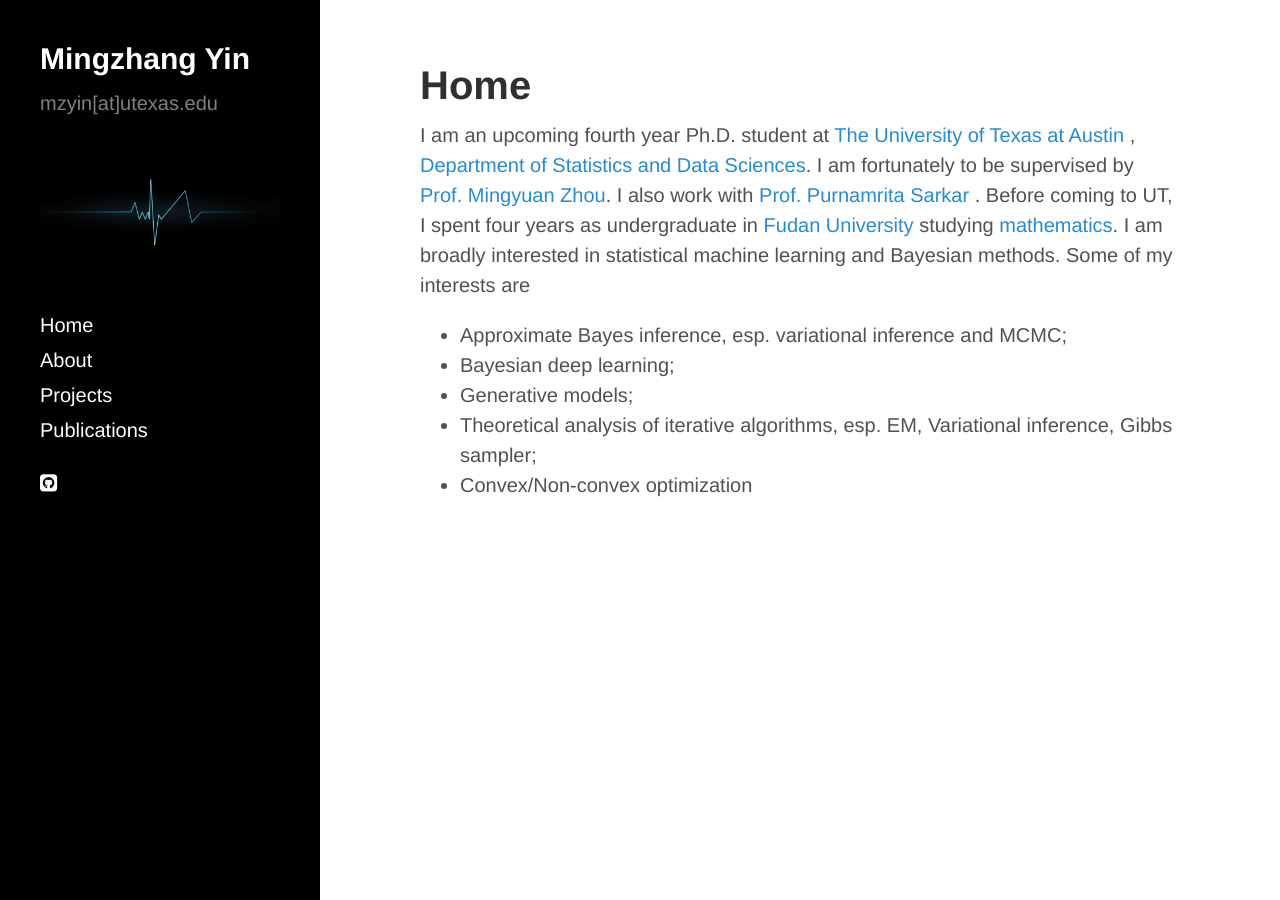
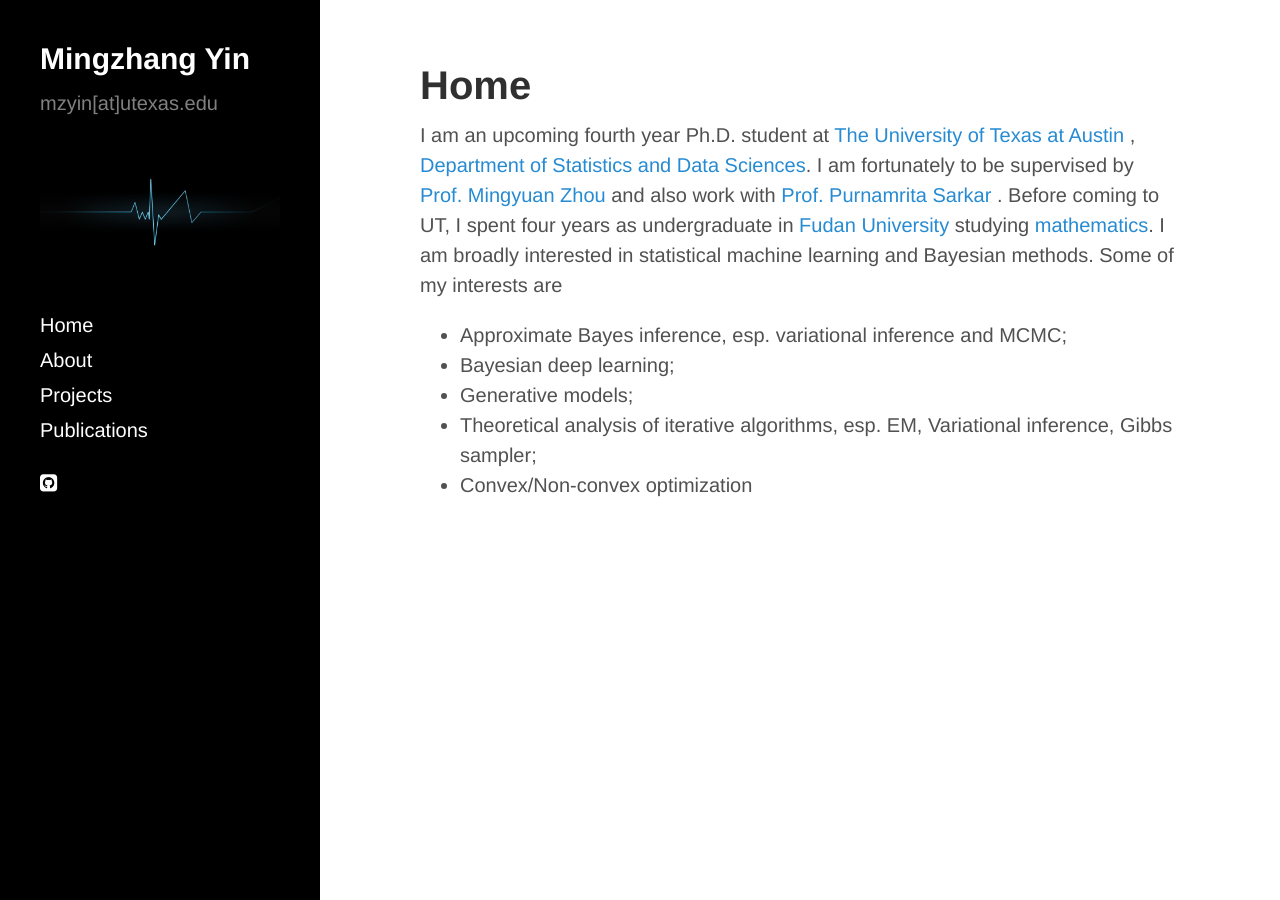
Before and after one commit to mingzhang-yin/mingzhang-yin.github.io, a Jekyll site: the page built from index.md, in a window 1280 px wide. Built offline with Jekyll 4.4.1, drawn with Linux system fonts in a browser that asks for light colours; nearby versions of some CDN libraries.

Commit message:
Update index.md

```diff
--- a/index.md
+++ b/index.md
@@ -12,7 +12,7 @@
   <p>
   I am an upcoming fourth year Ph.D. student at
   <a href="https://www.utexas.edu">The University of Texas at Austin</a> , <a href="https://stat.utexas.edu">Department of Statistics and Data Sciences</a>. I am fortunately to be supervised by
-  <a href="https://mingyuanzhou.github.io">Prof. Mingyuan Zhou</a>. I also work with   <a href="https://psarkar.github.io"> Prof. Purnamrita Sarkar </a>.  Before coming to UT, I spent four years as undergraduate in <a href="http://www.fudan.edu.cn/en/"> Fudan University</a> studying <a href="http://math.fudan.edu.cn/en/Data/List/CollegeProfile"> mathematics</a>.
+  <a href="https://mingyuanzhou.github.io">Prof. Mingyuan Zhou</a> and also work with   <a href="https://psarkar.github.io"> Prof. Purnamrita Sarkar </a>.  Before coming to UT, I spent four years as undergraduate in <a href="http://www.fudan.edu.cn/en/"> Fudan University</a> studying <a href="http://math.fudan.edu.cn/en/Data/List/CollegeProfile"> mathematics</a>.
   I am broadly interested in statistical machine learning and Bayesian methods. Some of my interests are
   <p>
   <ul>
```
